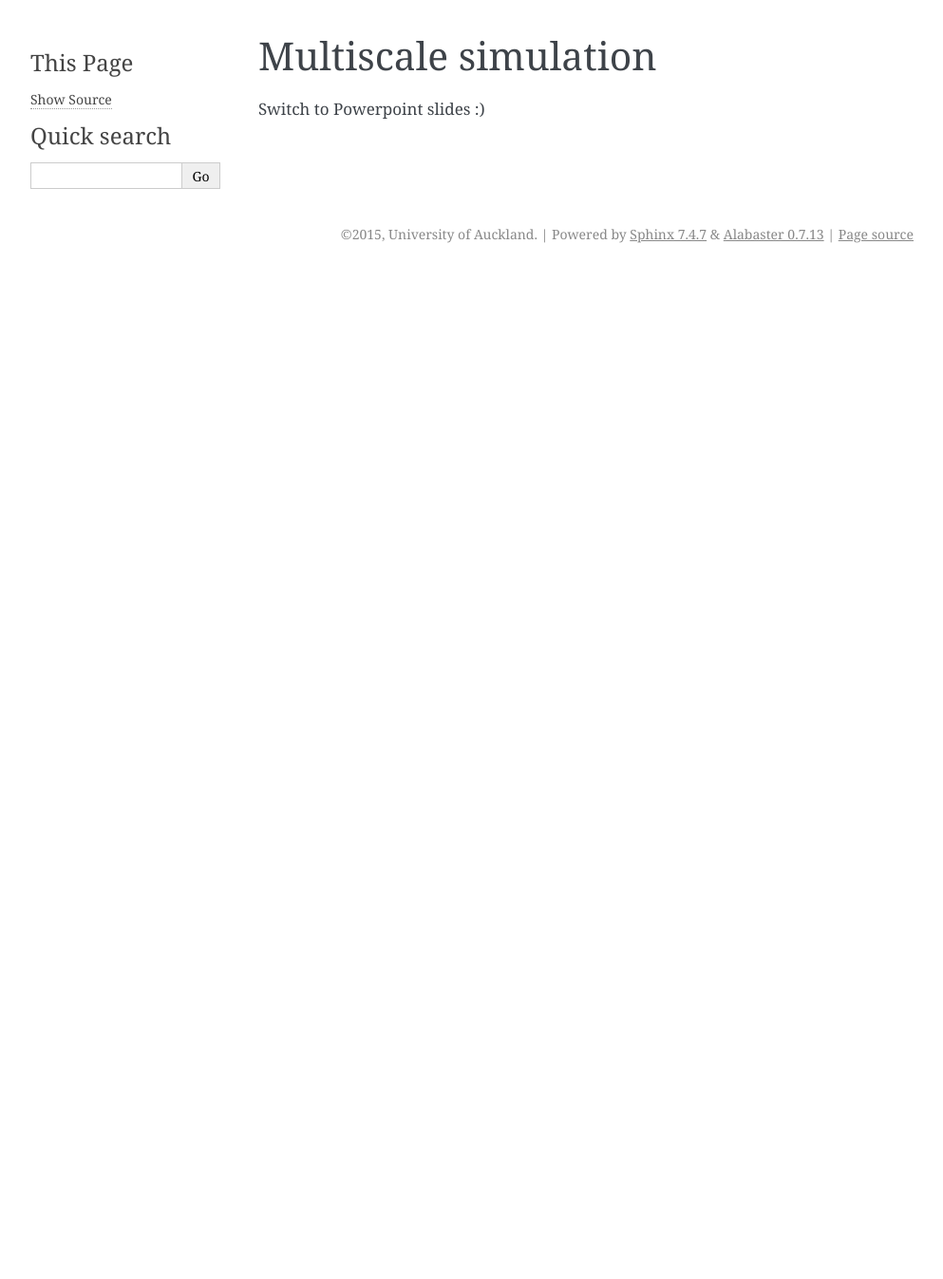
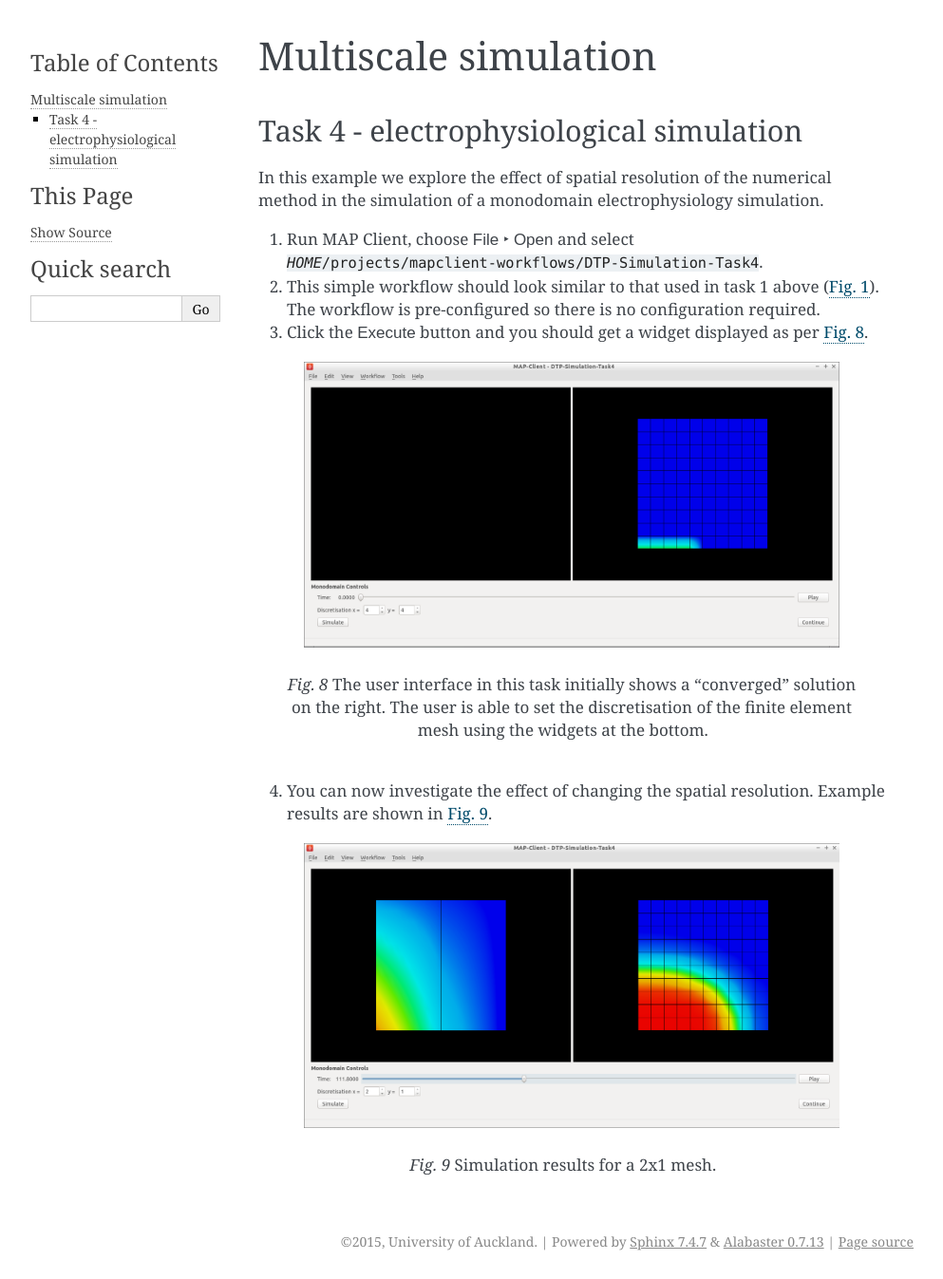
Before and after one commit to ABI-Tutorials/DTP-Simulation, a Sphinx documentation site: the page built from source/multiscale.rst, in a window 1280 px wide. Shown: the whole page at 95% size, without its empty margins (148-1141 px from the left). Built offline with Sphinx 7.4.7, drawn with Linux system fonts in a browser that asks for light colours; before the commit the page ends 900 px from its top, so only the background shows below that.

Commit message:
EMBC last minute update

```diff
--- a/source/multiscale.rst
+++ b/source/multiscale.rst
@@ -3,4 +3,35 @@
 Multiscale simulation
 =====================
 
-Switch to Powerpoint slides :)
+.. _dtp_cp_sim_ode_task4:
+
+Task 4 - electrophysiological simulation
+++++++++++++++++++++++++++++++++++++++++
+
+In this example we explore the effect of spatial resolution of the numerical method in the simulation of a monodomain electrophysiology simulation.
+
+1. Run MAP Client, choose :menuselection:`File --> Open` and select :file:`{HOME}/projects/mapclient-workflows/DTP-Simulation-Task4`.
+2. This simple workflow should look similar to that used in task 1 above (:numref:`fig_dtp_cp_sim_euler1`). The workflow is pre-configured so there is no configuration required.
+3. Click the :guilabel:`Execute` button and you should get a widget displayed as per :numref:`fig_dtp_cp_sim_task4_1`.
+
+.. _fig_dtp_cp_sim_task4_1:
+
+.. figure:: _static/task4_1.png
+   :align: center
+   :figwidth: 95%
+   :width: 90%
+   :alt: Task 4 GUI.
+
+   The user interface in this task initially shows a "converged" solution on the right. The user is able to set the discretisation of the finite element mesh using the widgets at the bottom.
+
+4. You can now investigate the effect of changing the spatial resolution. Example results are shown in :numref:`fig_dtp_cp_sim_task4_2`.
+
+.. _fig_dtp_cp_sim_task4_2:
+
+.. figure:: _static/task4_2.png
+   :align: center
+   :figwidth: 95%
+   :width: 90%
+   :alt: Task 4 results.
+
+   Simulation results for a 2x1 mesh.
```
Also changed, not shown: source/odeintegration.rst (+11 -7 lines), source/_static/euler2.png, source/_static/task2_1.png, source/_static/task2_2-new.png (added), source/_static/task4_1.png (added), source/_static/task4_2.png (added).
